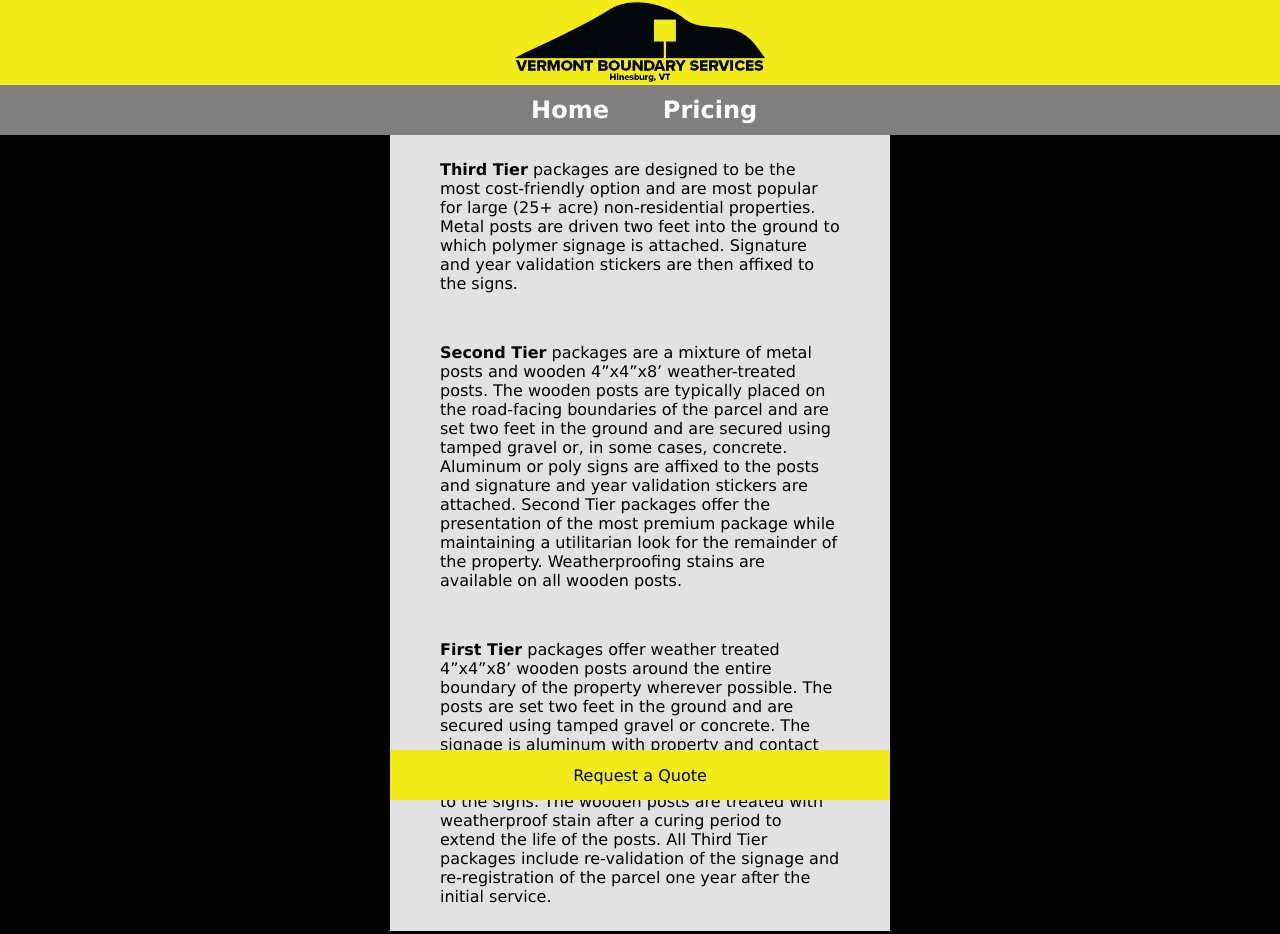
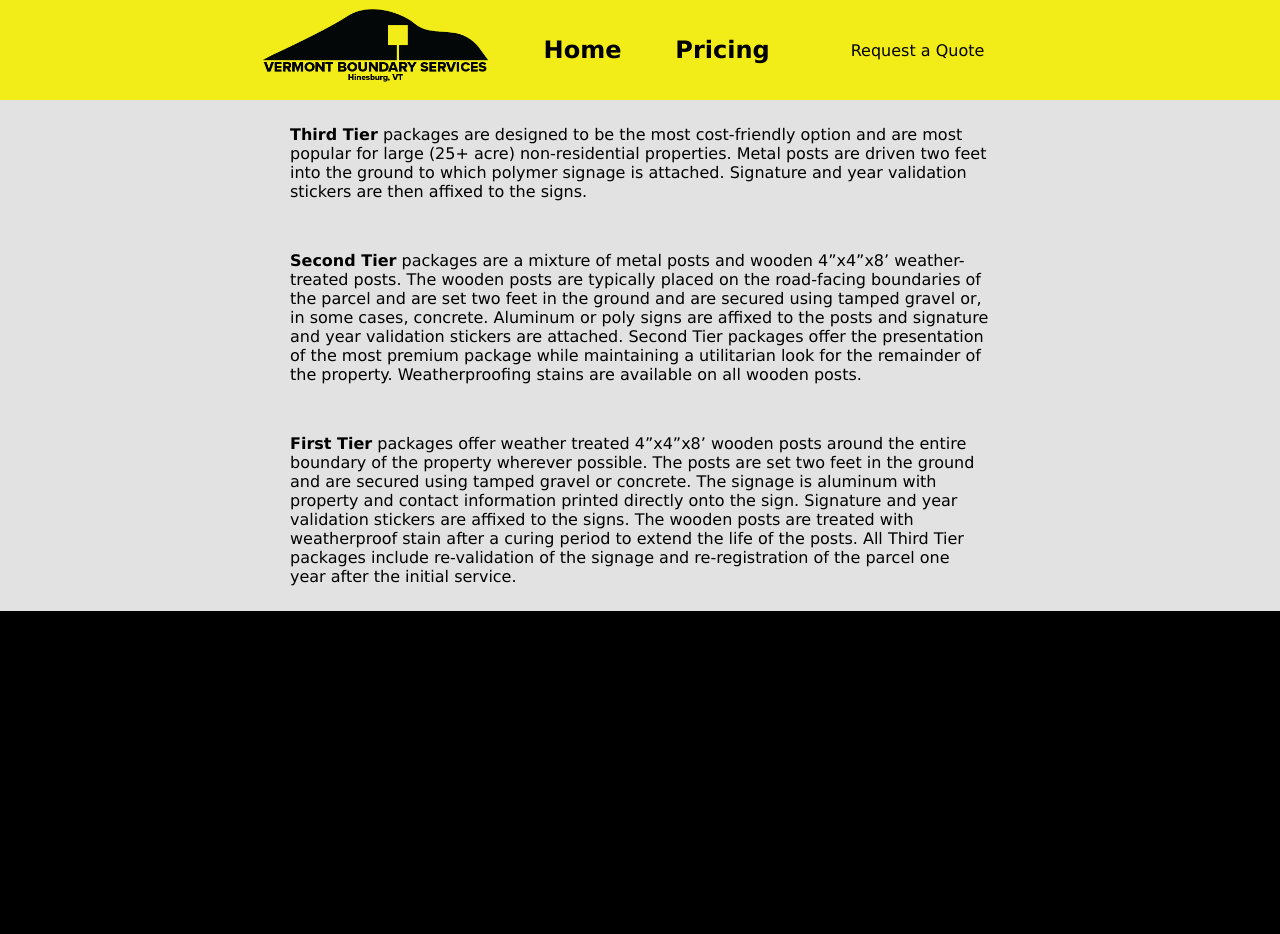
Before and after one commit to caleblaroche14/VBS, a plain HTML site: page pricing.html in a window 1280 px wide. After the commit the page ends 800 px from the top, so only its background shows below. Drawn offline with Linux system fonts and the light colour scheme.

Commit message:
Add files via upload

```diff
--- a/index.js
+++ b/index.js
@@ -0,0 +1,18 @@
+function isMobileCheck(){
+    const isMobile = /iPhone|iPad|iPod|Android/i.test(navigator.userAgent);
+    const desktopDivs = document.querySelectorAll(".desktop");
+    var requestmobile = document.getElementsByClassName('mobile')[0];
+    if (isMobile) {
+    console.log('is mobile');
+    for (var e = 0; e < desktopDivs.length; e++){
+        console.log(desktopDivs[e]);
+        desktopDivs[e].classList.remove("desktop");
+    }
+    requestmobile.style.display = "fixed";
+    }else{
+        console.log('not mobile');
+        requestmobile.style.display = "none";
+    }
+}
+isMobileCheck();
+addEventListener("resize",isMobileCheck);
--- a/pricing.html
+++ b/pricing.html
@@ -8,12 +8,13 @@
 </head>
 <body>
     <div class="mainbody">
-        <div class="topholder">
-            <div class="logoHolder"><img class="logo" src="images/vbs_logo2_transparentbg.png" /></div>
-            <nav class="navbar">
-                <a class="navbutton" href="index.html"  ><h1>Home</h1></a>
-                <a class="navbutton" href="pricing.html"><h1>Pricing</h1></a>
+        <div class="topholder desktop">
+            <div class="logoHolder desktop"><img class="logo desktop" src="images/vbs_logo2_transparentbg.png" /></div>
+            <nav class="navbar desktop">
+                <a class="navbutton desktop" href="index.html"  ><h1>Home</h1></a>
+                <a class="navbutton desktop" href="pricing.html"><h1>Pricing</h1></a>
             </nav>
+            <a href="quote.html"><div class="request desktop">Request a Quote</div></a>
         </div>
         <div class="bodycard">
             <div class="bodycardtextholder">
@@ -31,6 +32,7 @@
             </div>
         </div>
     </div>
-    <a href="quote.html"><div class="request">Request a Quote</div></a>
+    <a href="quote.html"><div class="request mobile">Request a Quote</div></a>
+    <script src="index.js"></script>
 </body>
 </html>
--- a/style.css
+++ b/style.css
@@ -22,25 +22,47 @@ a{
 
 h1{
     text-decoration: none;
+    color: black;
 }
 .topholder{
     position: relative;
     display: flex;
     justify-content: center;
     align-items: center;
-    flex-direction: column;
+    flex-direction: row;
+    width: 100%;
+    background-color: rgba(242,236,24,255);
+    z-index: 100;
+}
+
+.topholder.desktop{
+    position: relative;
+    display: flex;
+    justify-content: center;
+    align-items: center;
+    flex-direction: row;
+    padding: 0;
     width: 100%;
     z-index: 100;
 }
 
 .logoHolder{
-    width: 100%;
     display: flex;
     justify-content: center;
     align-items: center;
     padding-top: 10px;
     background-color: rgba(242,236,24,255);
     height: 75px;
+}
+
+.logoHolder.desktop{
+    width: 250px;
+    display: flex;
+    justify-content: left;
+    align-items: center;
+    background-color: rgba(242,236,24,255);
+    height: 100px;
+    padding: 0 0 0 25px;
 }
 
 .logo{
@@ -58,16 +80,30 @@ h1{
     height: 50px;
     text-align: center;
     z-index: 2000;
-    max-width: 500px;
     position: fixed;
     bottom: 0;
     left: 50%;
     transform: translate(-50%, 0%);
 }
 
+.request.desktop{
+    position: relative;
+    width: 200px;
+    margin: 0 50px 0 0px;
+    display: flex;
+    justify-content: center;
+    align-items: center;
+    flex-direction: row;
+    height: 50px;
+    background-color: rgba(242,236,24,255);
+    transition: .3s;
+}
+
 .request:hover{
     background-color: black;
     color: rgba(242,236,24,255);
+    transition: .3s;
+    width: 250px;
 }
 
 .request:active{
@@ -82,12 +118,22 @@ h1{
     align-items: center;
     flex-direction: row;
     height: 50px;
-    background-color: grey;
+    background-color: rgba(242,236,24,255);
+    color: black;
+}
+
+.navbar.desktop{
+    display: flex;
+    width: auto;
+    justify-content: center;
+    align-items: center;
+    flex-direction: row;
+    height: 100px;
 }
 
 .navbutton{
     display: flex;
-    width: 120px;
+    width: 80px;
     justify-content: center;
     align-items: center;
     color: white;
@@ -95,6 +141,31 @@ h1{
     height: 100%;
 }
 
+.navbutton.desktop{
+    display: flex;
+    width: 120px;
+    justify-content: center;
+    align-items: center;
+    color: black;
+    padding: 0px 10px 0px 10px;
+    height: 100%;
+    transition: .3s;
+}
+
+.navbutton h1:active{
+    color: white;
+}
+
+.navbutton.desktop:hover{
+    color: white;
+    width: 170px;
+    background-color: grey;
+    transition: .3s;
+}
+
+.navbutton:hover{
+    color: darkgrey;
+}
 .navbutton:active{
     color: black;
 }
@@ -113,7 +184,7 @@ h1{
     align-items: center;
     flex-direction: column;
     width: 100%;
-    max-width: 500px;
+
     background-size: cover;
 }
 
```
Also changed, not shown: index.html (+7 -6 lines), quote.html (+7 -5 lines).
